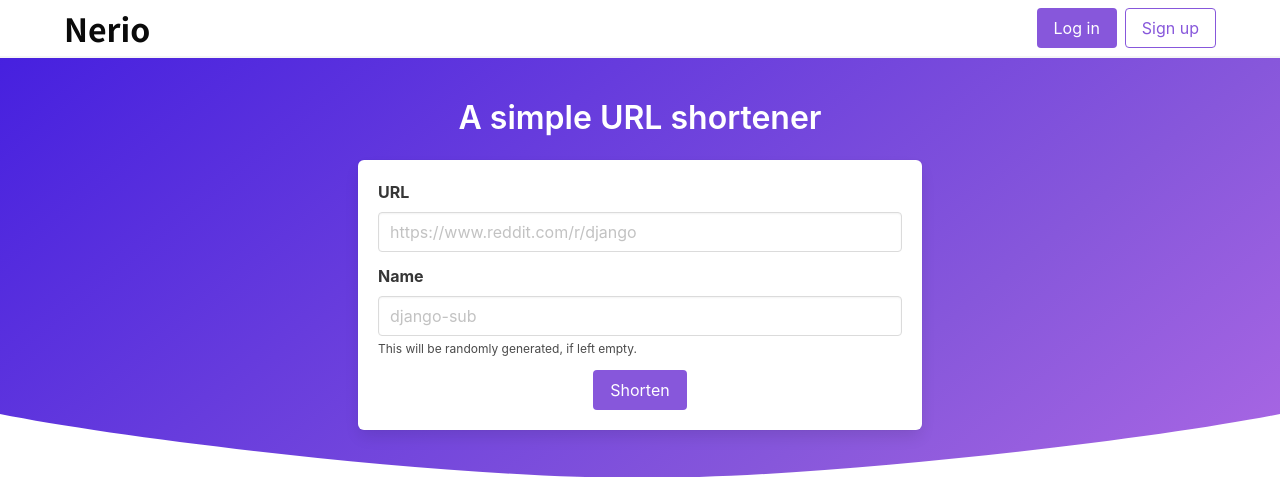
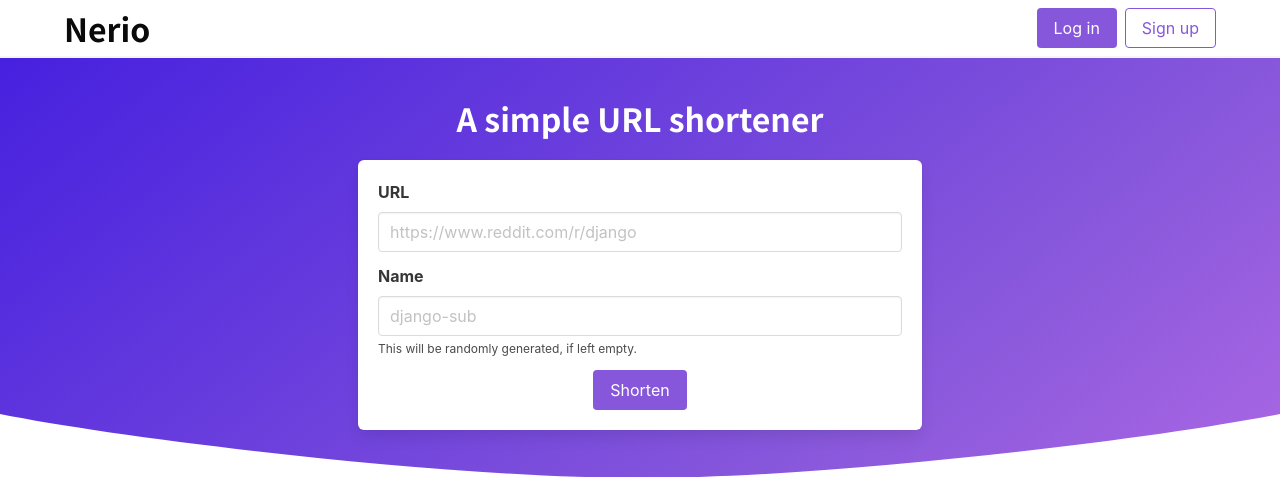
Before and after one commit to marcuscaisey/nerio, a Django app: page / in a window 1280 px wide. Shown: the top 477 px of the page. Run offline with Django 3.2, Linux system fonts and the light colour scheme; some libraries are stand-ins or nearby versions.

Commit message:
Use brand font for page titles

```diff
--- a/templates/templates/base.html
+++ b/templates/templates/base.html
@@ -76,7 +76,7 @@
     <div class="container">
       <div class="columns is-centered">
         <div class="column is-5-fullhd is-6-widescreen is-7-desktop is-8-tablet">
-          <h1 class="title has-text-centered">
+          <h1 class="title has-text-centered brand-font">
             {% block hero-title %}{% endblock %}
           </h1>
 
```
